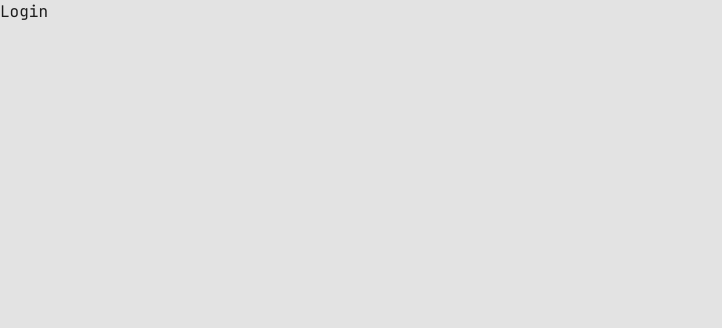
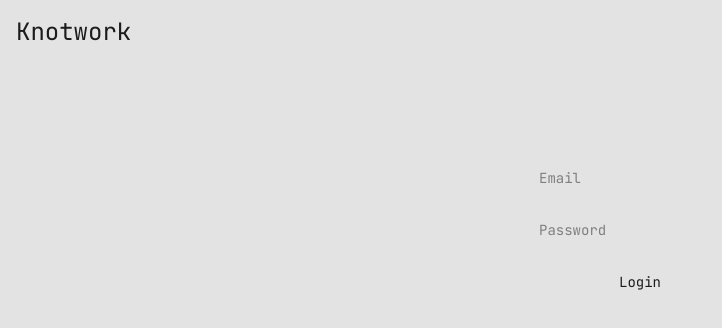
Before and after one commit to tarun-sri-sai/knotwork, a Next.js app: page /login in a window 1280 px wide. Shown: the top 328 px of the page, without its empty margins (0-722 px from the left). Built offline with nearby package versions, Linux system fonts and the light colour scheme.

Commit message:
Add a login page

```diff
--- /dev/null
+++ b/app/Header.tsx
@@ -0,0 +1,9 @@
+const Header = () => {
+  return (
+    <header className="flex items-center p-4">
+      <h1 className="text-bold text-2xl">Knotwork</h1>
+    </header>
+  );
+};
+
+export default Header;
--- a/app/layout.tsx
+++ b/app/layout.tsx
@@ -1,6 +1,7 @@
 import type { Metadata } from "next";
 import { JetBrains_Mono } from "next/font/google";
 import "./globals.css";
+import Header from "@/app/Header";
 
 const monoFont = JetBrains_Mono({
   variable: "--font-mono",
@@ -20,7 +21,10 @@
 }>) => {
   return (
     <html lang="en">
-      <body className={`${monoFont.variable} antialiased`}>{children}</body>
+      <body className={`${monoFont.variable} antialiased`}>
+        <Header />
+        <main className="text-sm">{children}</main>
+      </body>
     </html>
   );
 };
--- /dev/null
+++ b/app/login/LoginForm.tsx
@@ -0,0 +1,49 @@
+"use client";
+
+import { useState } from "react";
+import { login } from "./actions";
+import { redirect } from "next/navigation";
+import Button from "@/components/Button";
+import Input from "@/components/Input";
+import ErrorAlert from "@/components/ErrorAlert";
+
+const LoginForm = () => {
+  const [email, setEmail] = useState("");
+  const [password, setPassword] = useState("");
+  const [error, setError] = useState("");
+  const [loading, setLoading] = useState(false);
+
+  const handleLogin = async (e: React.FormEvent<HTMLFormElement>) => {
+    e.preventDefault();
+    setLoading(true);
+    const errorMessage = await login(email, password);
+    setLoading(false);
+    if (errorMessage) {
+      setError(errorMessage);
+    } else {
+      setError("");
+      redirect("/tasks");
+    }
+  };
+
+  return (
+    <form onSubmit={handleLogin} className="flex flex-col gap-4">
+      <Input
+        type="email"
+        value={email}
+        onChange={(e) => setEmail(e.target.value)}
+        placeholder="Email"
+      />
+      <Input
+        type="password"
+        value={password}
+        onChange={(e) => setPassword(e.target.value)}
+        placeholder="Password"
+      />
+      <Button type="submit" disabled={loading}>{loading ? "Loading..." : "Login"}</Button>
+      {error && <ErrorAlert message={error} />}
+    </form>
+  );
+};
+
+export default LoginForm;
--- /dev/null
+++ b/app/login/actions.ts
@@ -0,0 +1,12 @@
+"use server";
+
+import { createClient } from "@/lib/supabase/server";
+
+export const login = async (email: string, password: string) => {
+  const supabase = await createClient();
+  const { error } = await supabase.auth.signInWithPassword({
+    email,
+    password,
+  });
+  return error?.message;
+};
--- a/app/login/page.tsx
+++ b/app/login/page.tsx
@@ -1,5 +1,11 @@
-function Login() {
-  return <div>Login</div>;
+import LoginForm from "./LoginForm";
+
+const Login = () => {
+  return (
+    <div className="flex items-center justify-center p-24">
+      <LoginForm />
+    </div>
+  );
 }
 
 export default Login;
--- /dev/null
+++ b/components/Button.tsx
@@ -0,0 +1,17 @@
+import React from "react";
+
+const Button = ({
+  children,
+  ...props
+}: React.ButtonHTMLAttributes<HTMLButtonElement>) => {
+  return (
+    <button
+      {...props}
+      className="px-4 py-2 rounded-xl transition transform duration-200 active:scale-95 hover:brightness-80 outline-none focus:ring-0"
+    >
+      {children}
+    </button>
+  );
+};
+
+export default Button;
--- /dev/null
+++ b/components/ErrorAlert.tsx
@@ -0,0 +1,9 @@
+const ErrorAlert = ({ message }: { message: string }) => {
+  return (
+    <div className="px-4 py-2 rounded-xl bg-red-500/10 text-red-700">
+      {message}
+    </div>
+  );
+};
+
+export default ErrorAlert;
--- /dev/null
+++ b/components/Input.tsx
@@ -0,0 +1,12 @@
+import React from "react";
+
+const Input = ({ ...props }: React.InputHTMLAttributes<HTMLInputElement>) => {
+  return (
+    <input
+      {...props}
+      className="px-4 py-2 rounded-xl transition transform duration-200 active:scale-95 hover:brightness-80 outline-none focus:ring-0"
+    />
+  );
+};
+
+export default Input;
--- a/lib/supabase/server.ts
+++ b/lib/supabase/server.ts
@@ -1,3 +1,5 @@
+"use server";
+
 import { createServerClient } from "@supabase/ssr";
 import { cookies } from "next/headers";
 
```
